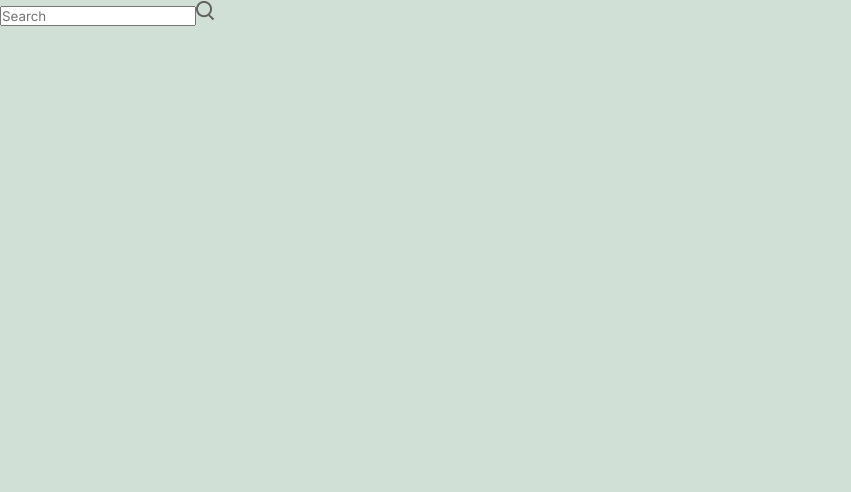
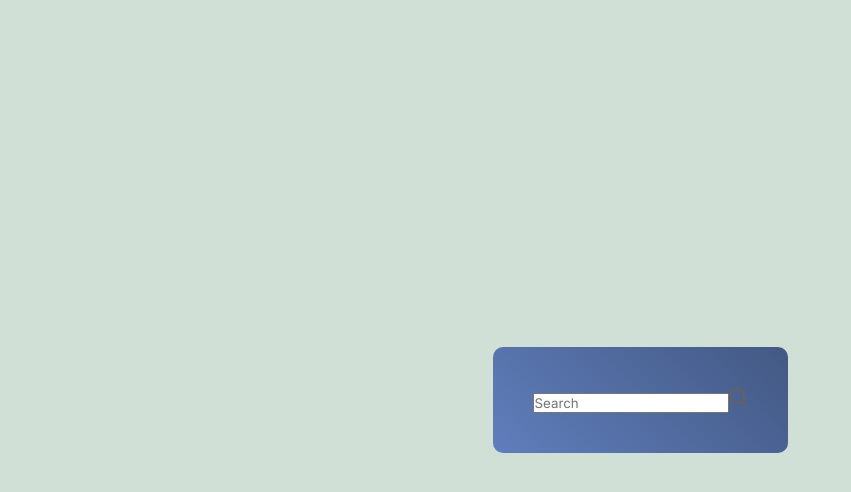
Before and after one commit to Mikeyy771/WeatherApp, a React (Vite) app in the folder Weatherapp/: page / in a window 1280 px wide. Shown: the top 492 px of the page, without its empty margins (0-851 px from the left). Built offline with nearby package versions, Linux system fonts and the light colour scheme.

Commit message:
making sure all items are added in a column and in the center

```diff
--- a/Weatherapp/src/components/Weather.css
+++ b/Weatherapp/src/components/Weather.css
@@ -0,0 +1,9 @@
+.weather{
+    place-self: center;
+    padding: 40px;
+    border-radius: 10px;
+    background-image: linear-gradient(45deg, #607ebc, #435984);
+    display: flex;
+    flex-direction: column;
+    align-items: center;
+}
```
